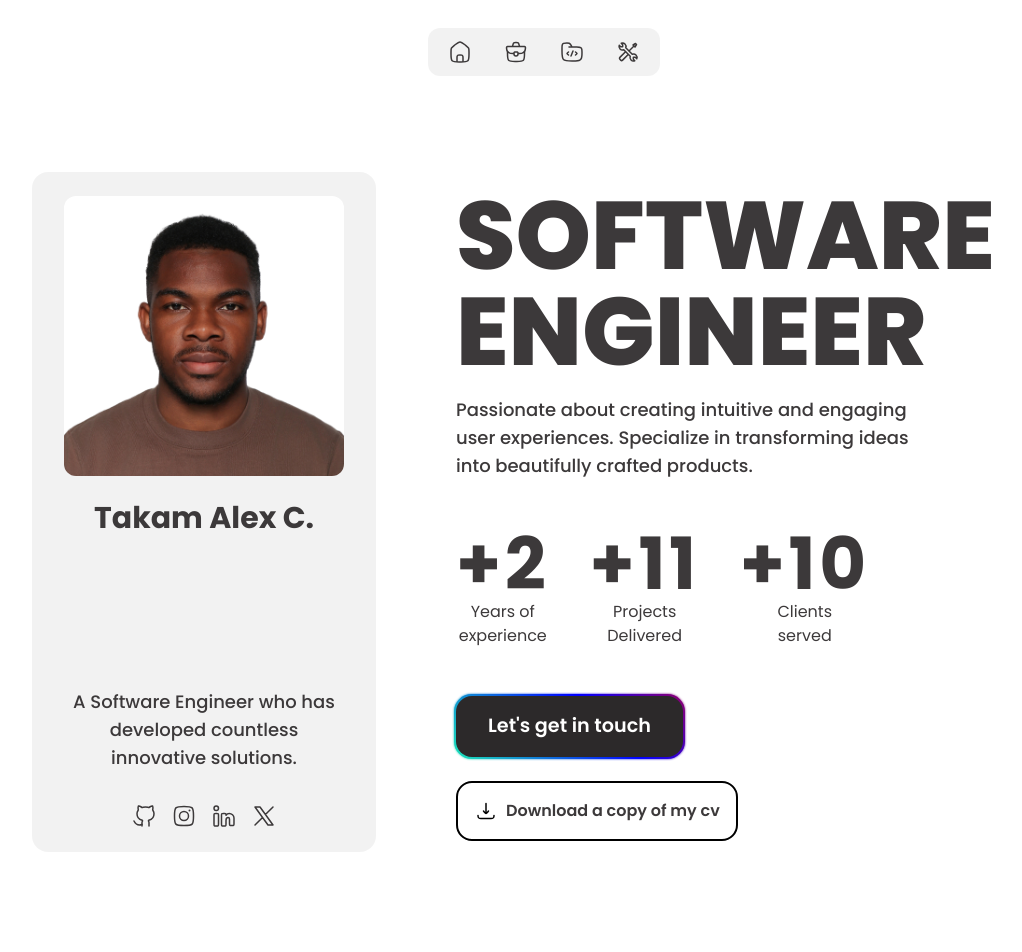
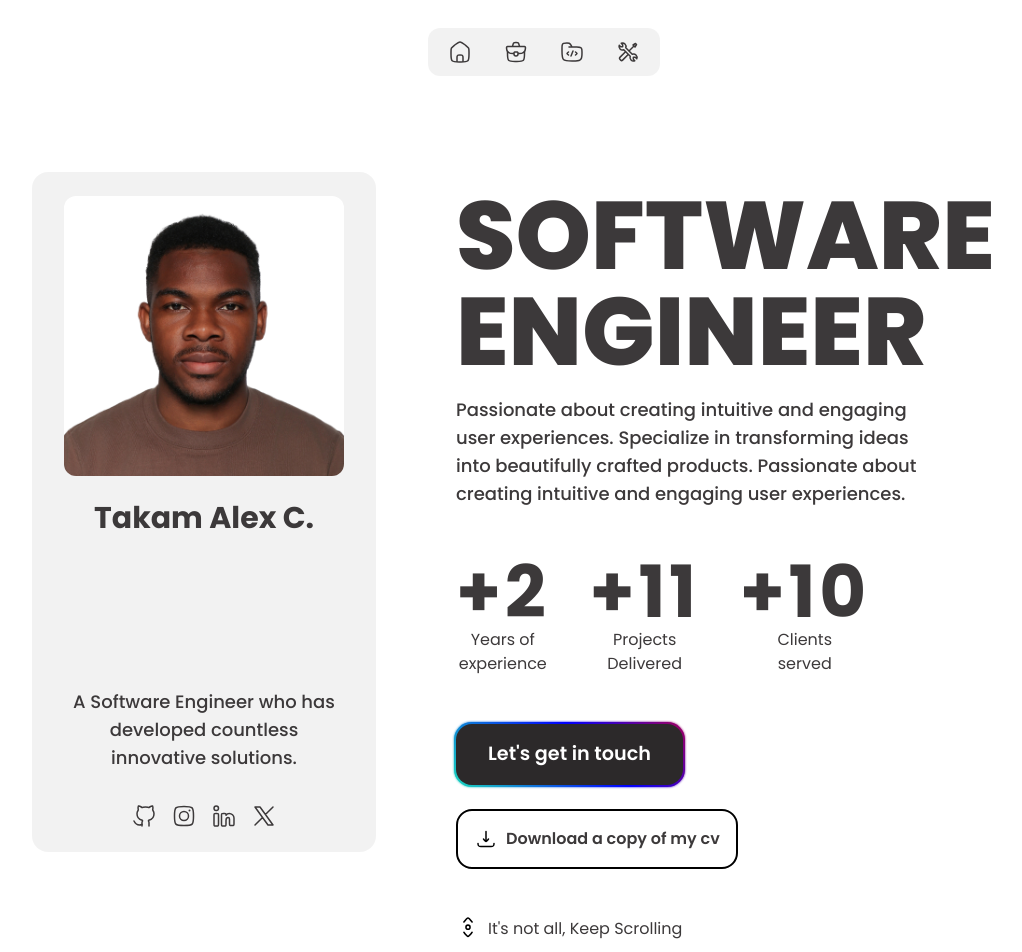
Before and after one commit to takam-alex-christian/portfolio, a Next.js app: page / in a window 1280 px wide. Shown: the top 952 px of the page, without its empty margins (96-1118 px from the left). Built offline with nearby package versions, Linux system fonts and the light colour scheme.

Commit message:
added buttons and helper text

```diff
--- a/src/layouts/SectionLayout.tsx
+++ b/src/layouts/SectionLayout.tsx
@@ -8,14 +8,14 @@ export default function SectionLayout({
 }) {
   return (
     <section className=" box-border pt-28">
-      <motion.div
+      <motion.section
         initial={{ opacity: 0, top: 40 }}
         whileInView={{ opacity: 1, top: 0 }}
         viewport={{ once: true }}
         className=""
       >
         {children}
-      </motion.div>
+      </motion.section>
     </section>
   );
 }
--- a/src/sections/Home.tsx
+++ b/src/sections/Home.tsx
@@ -1,3 +1,4 @@
+"use client";
 import { motion } from "motion/react";
 
 import DescriptiveP from "@/components/DescriptiveP";
@@ -7,6 +8,7 @@ import SectionLayout from "@/layouts/SectionLayout";
 import H1 from "@/components/H1";
 import Link from "next/link";
 import Download04Icon from "@/assets/download-04-stroke-rounded";
+import VerticalScrollPointIcon from "@/assets/VerticalScrollPointIcon";
 export default function HomeSection() {
   return (
     <SectionLayout>
@@ -16,6 +18,7 @@ export default function HomeSection() {
           <DescriptiveP>
             Passionate about creating intuitive and engaging user experiences.
             Specialize in transforming ideas into beautifully crafted products.
+            Passionate about creating intuitive and engaging user experiences.
           </DescriptiveP>
         </div>
         <div className="flex flex-row gap-10 justify-start">
@@ -33,6 +36,22 @@ export default function HomeSection() {
             Download a copy of my cv
           </Link>
         </div>
+
+        <div className="relative flex flex-row gap-2">
+          <motion.div
+            className="w-min"
+            initial={{ scale: 1 }}
+            animate={{ y: [0, -5, 5, 0], scale: [1, 1.1, 1] }}
+            transition={{
+              duration: 1,
+              repeat: Infinity,
+              easings: ["easeInOut", "backOut"],
+            }}
+          >
+            <VerticalScrollPointIcon />
+          </motion.div>
+          <p>It's not all, Keep Scrolling</p>
+        </div>
       </div>
     </SectionLayout>
   );
```
